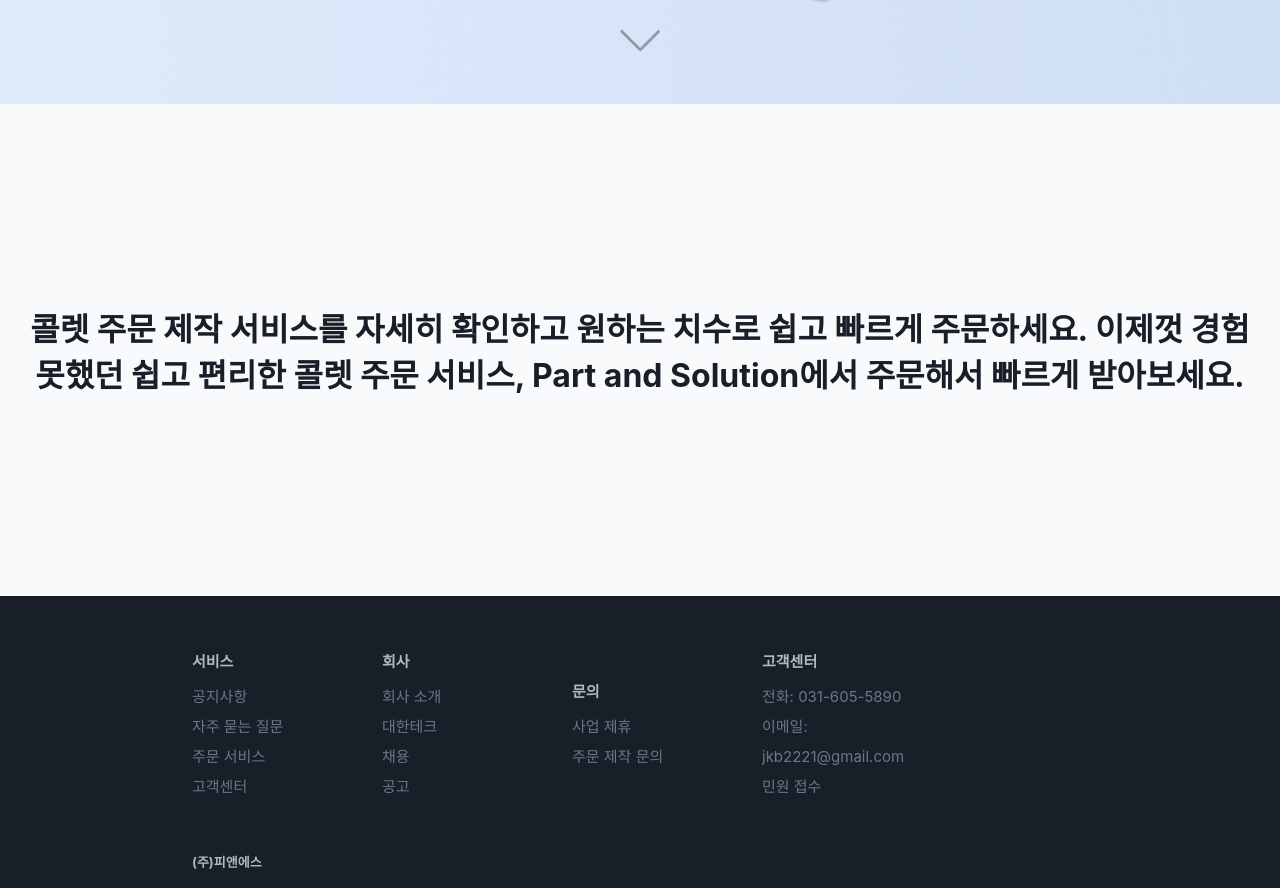
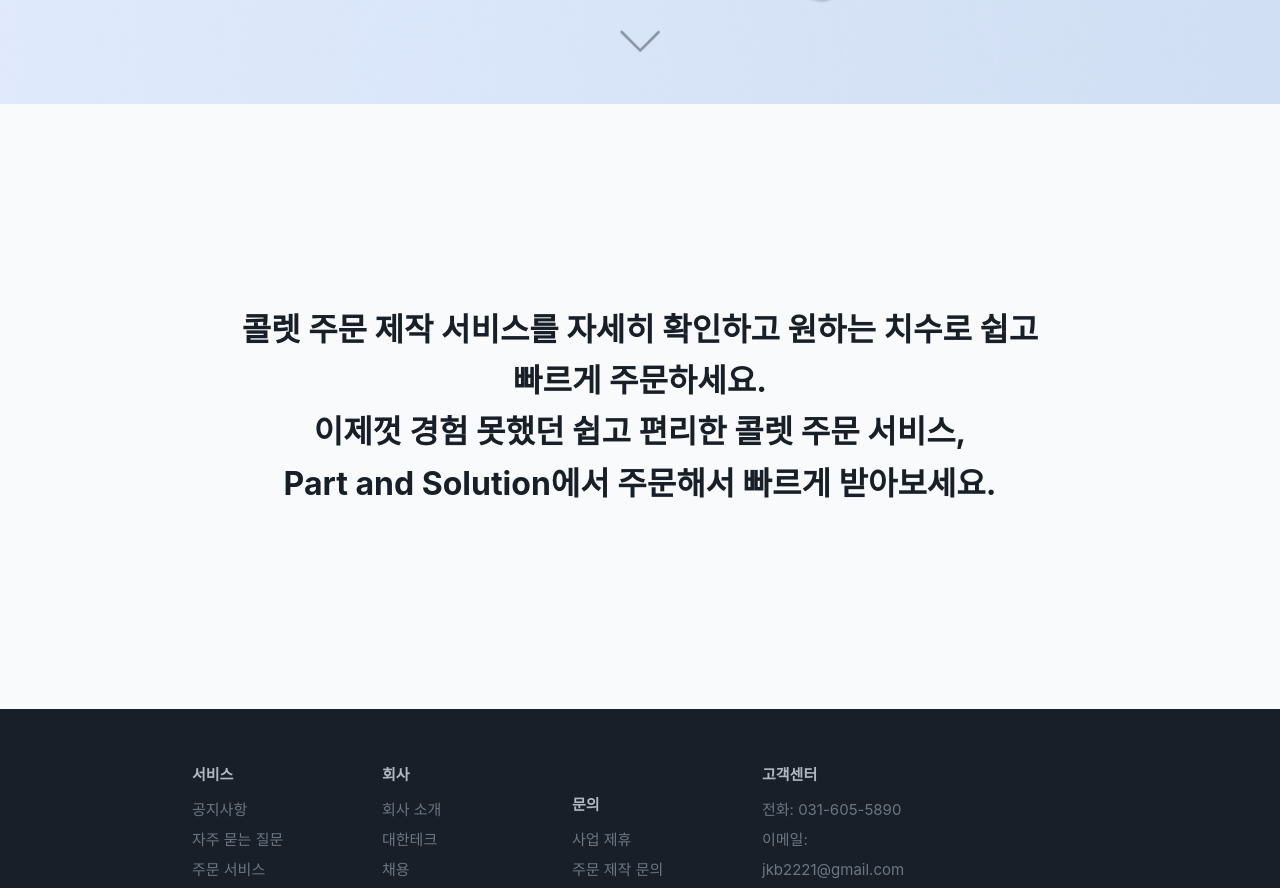
Before and after one commit to kyubumjang/pns-fe, a Next.js app: page / in a window 1280 px wide. Shown: the part 696-1584 px from the top of the page. Built offline with nearby package versions, Linux system fonts and the light colour scheme; a web font is replaced by a local one.

Commit message:
style(introduce): 레이아웃 스타일 조정

```diff
--- a/src/templates/main/Introduce/Introduce.styles.tsx
+++ b/src/templates/main/Introduce/Introduce.styles.tsx
@@ -127,10 +127,11 @@ export const BtnWrapper = styled('div')(
 export const DescriptionContainer = styled('div')(
   {
     display: 'flex',
+    flexDirection: 'column',
     alignItems: 'center',
     justifyContent: 'flex-start',
     textAlign: 'center',
-    padding: '200px 0',
+    padding: '200px',
   },
   ({ theme }) => {
     return {
--- a/src/templates/main/Introduce/Introduce.tsx
+++ b/src/templates/main/Introduce/Introduce.tsx
@@ -25,7 +25,6 @@ const Introduce = () => {
           <S.SloganInnerContainer>
             <Text tag='h1'>콜렛 제작</Text>
             <Text tag='h1'>P&S에서 쉽고 빠르게</Text>
-
             <S.SloganBtnContainer>
               <Link href='/prepare'>
                 <S.LinkContentWrapper>
@@ -49,15 +48,12 @@ const Introduce = () => {
         </S.SloganContentContainer>
       </S.SloganContainer>
       <S.DescriptionContainer>
-        <Text
-          fontSize='32px'
-          fontWeight={700}
-          color='#191f28'
-        >
+        <Text tag='p'>
           콜렛 주문 제작 서비스를 자세히 확인하고 원하는 치수로 쉽고 빠르게
-          주문하세요. 이제껏 경험 못했던 쉽고 편리한 콜렛 주문 서비스, Part and
-          Solution에서 주문해서 빠르게 받아보세요.
+          주문하세요.
         </Text>
+        <Text tag='p'>이제껏 경험 못했던 쉽고 편리한 콜렛 주문 서비스,</Text>
+        <Text tag='p'>Part and Solution에서 주문해서 빠르게 받아보세요.</Text>
       </S.DescriptionContainer>
     </S.IntroduceContainer>
   );
```
